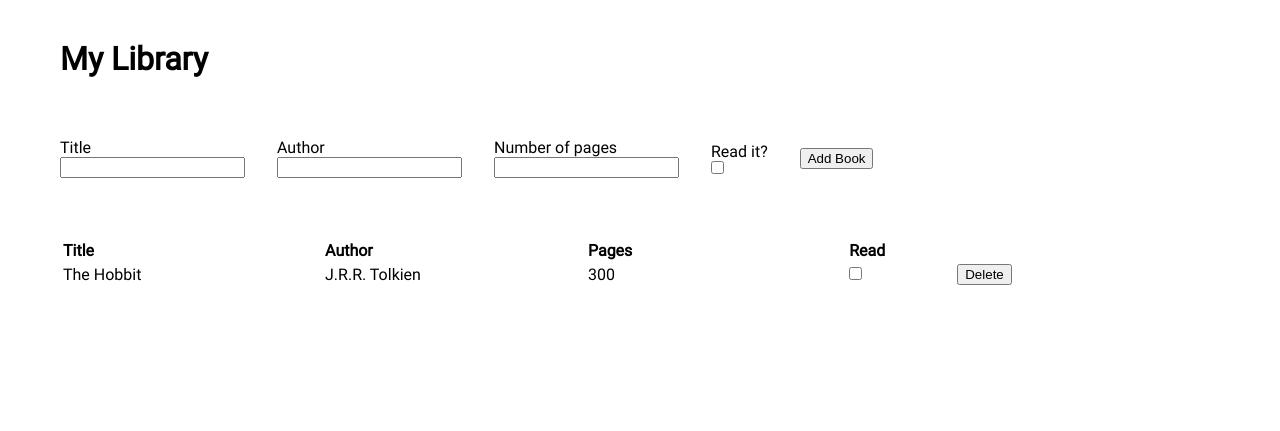
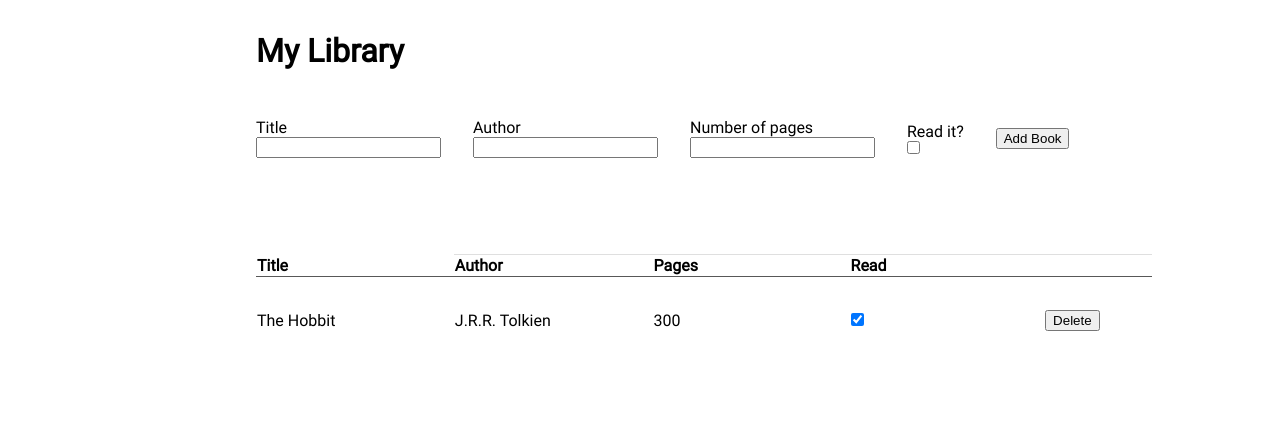
Before and after one commit to Lilith-debug/library, a plain HTML site: page index.html in a window 1280 px wide. Drawn offline with Linux system fonts and the light colour scheme.

Commit message:
Fix read column bug and change general layout

```diff
--- a/index.html
+++ b/index.html
@@ -9,6 +9,7 @@
     <script src="script.js" defer></script>
 </head>
 <body>
+    <div class="container">
         <div class="header">
            <h1>My Library</h1>
         </div>
@@ -54,5 +55,6 @@
                 </tbody>
             </table>
         </div>
+    </div>
 </body>
 </html>
--- a/script.js
+++ b/script.js
@@ -4,7 +4,7 @@ function Book(title, author, pages, read) {
     this.title = title
     this.author = author
     this.pages = pages
-    this.read = read === true ? "Yes" : "No"
+    this.read = read
 
 }
 
@@ -42,6 +42,7 @@ function createBookTable() {
                     const checkbox = document.createElement("input");
                     checkbox.setAttribute("type", "checkbox");
                     checkbox.setAttribute("class", "toggle");
+                    checkbox.checked = myLibrary[book].read;
                     newCell.appendChild(checkbox);
                 } else {
                     newCell.textContent = `${(myLibrary[book])[info]}`;
@@ -76,6 +77,7 @@ const submit = document.querySelector(".submit");
 
 submit.addEventListener("click", () => {
     let newBook = new Book(bookTitle.value, bookAuthor.value, bookPages.value, bookRead.checked);
+    console.log(newBook.read);
     addBookToLibrary(newBook);
     createBookTable();
 })
--- a/style.css
+++ b/style.css
@@ -11,9 +11,17 @@ body {
     font-family: roboto;
 }
 
+.container {
+    display: flex;
+    flex-direction: column;
+    align-items: flex-start;
+}
+
 .header {
-    display: flex;
-    padding: 40px 60px 60px 60px;
+    align-self: flex-start;
+    padding: 32px 64px 48px 256px;
+
+
 }
 
 #book-form {
@@ -21,7 +29,7 @@ body {
     justify-content: start;
     gap: 32px;
     align-items: center;
-    padding-left: 60px;
+    padding-left: 256px;
 }
 
 .input {
@@ -33,17 +41,29 @@ body {
 .library {
     display: flex;
     justify-content:start;
-    padding: 60px;
+    padding: 64px;
+    padding-left: 256px;
+}
+
+table {
+    border-collapse: separate;
+    border-spacing: 0 32px;
+    width: 56rem;
 }
 
 col {
-    width: 41vh;
+    width: 256px;
 }
 
-col.read {
-    width: 16vh;
+col.delete {
+    width: 128px
 }
 
 th {
     text-align: left;
+    border-bottom: 1px solid rgb(88, 88, 88);
 }
+
+th+th {
+    border-top: 1px solid rgba(88, 88, 88, 0.192);
+}
```
Lines whose indentation alone changed are shown as unchanged.
